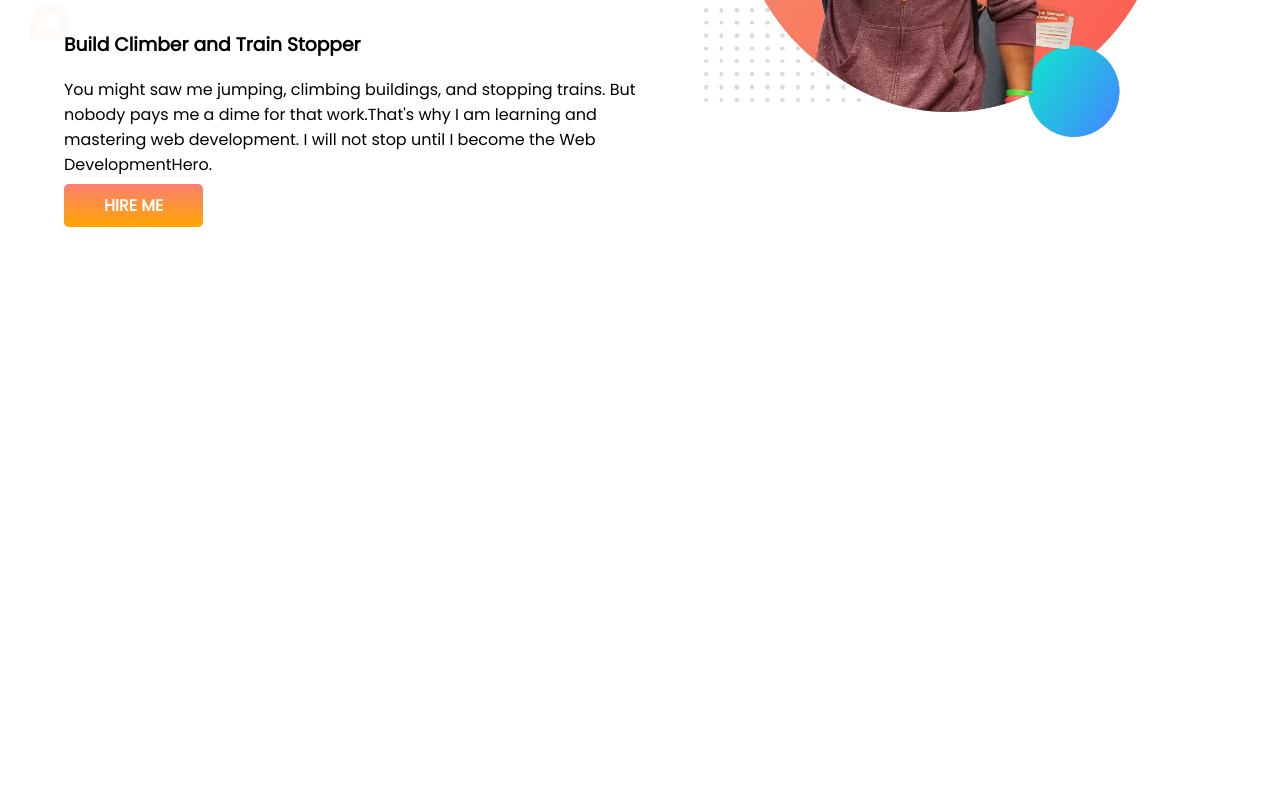
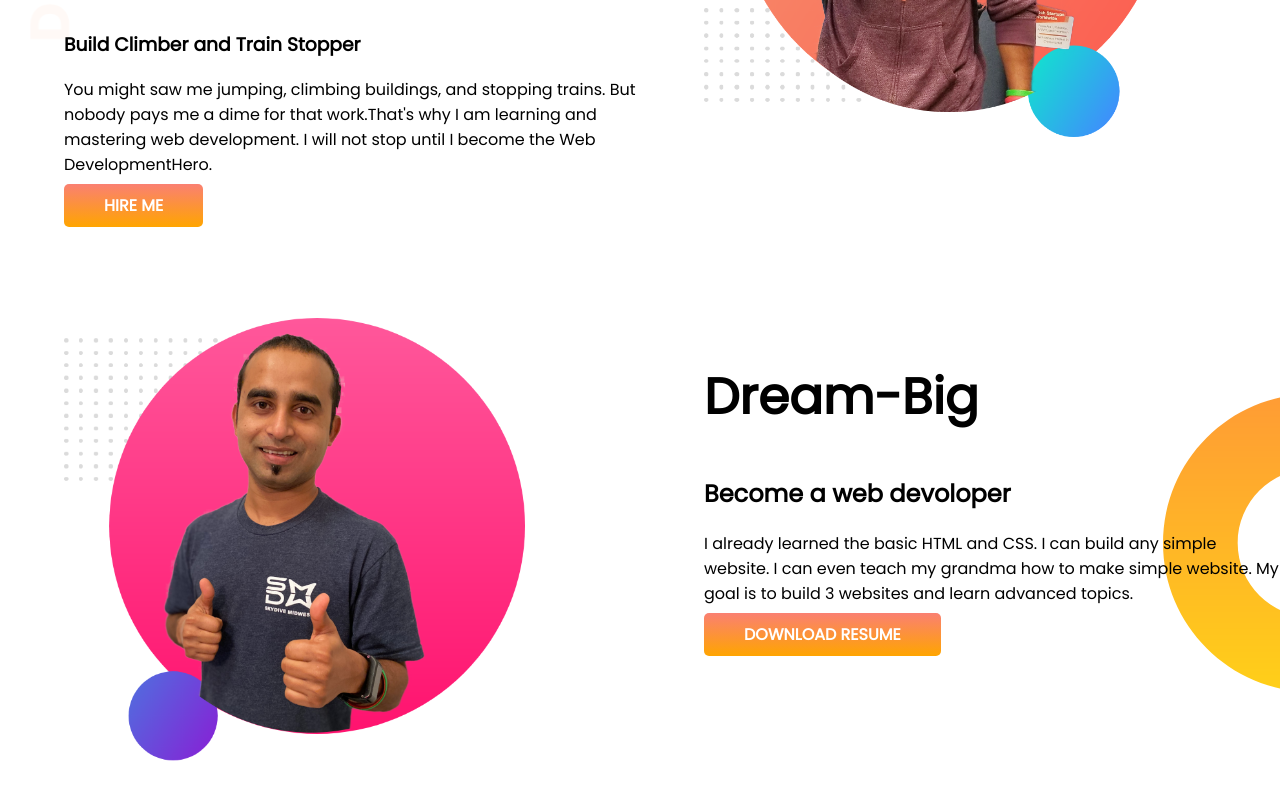
Before and after one commit to new-hero/frist-protfolio, a plain HTML site: page index.html in a window 1280 px wide. Shown: the part 320-1120 px from the top of the page. Before the commit the page ends 800 px from the top, so only its background shows below. Drawn offline with Linux system fonts and the light colour scheme.

Commit message:
dream commit

```diff
--- a/index.html
+++ b/index.html
@@ -22,12 +22,24 @@
             <p>You might saw me jumping, climbing buildings, and stopping trains. But nobody pays me a dime for that
                 work.That's why I am learning and mastering web development. I will not stop until I become the Web
                 DevelopmentHero.</p>
-            <a class="link-btn"href="https://fonts.google.com" target="_blank">HIRE ME</a>
+            <a class="link-btn" href="https://fonts.google.com" target="_blank">HIRE ME</a>
         </div>
         <div class="half-width">
             <img src="images/jhankar.png" alt="">
         </div>
     </section>
+    <section class="dream-big">
+        <div class="half-width">
+            <img src="images/jhankar2.png" alt="">
+        </div>
+        <div class="half-width">
+            <h1>Dream-Big</h1>
+            <h2>Become a web devoloper</h2>
+            <p>I already learned the basic HTML and CSS. I can build any simple website. I can even teach my grandma how
+                to make simple website. My goal is to build 3 websites and learn advanced topics.</p>
+            <a class="link-btn" href="https://fonts.google.com" target="_blank">DOWNLOAD RESUME</a>
+        </div>
+    </section>
 </body>
 
 </html>
--- a/style.css
+++ b/style.css
@@ -14,6 +14,7 @@ h1{
 }
 section{
     display: flex;
+    margin-bottom: 100px;
 }
 .half-width{
     width: 50%;
@@ -34,3 +35,8 @@ img{
     background-image: url(images/top-banner.png);
     background-repeat: no-repeat;
 }
+.dream-big{
+    background-image: url(images/dream-bg.png);
+    background-repeat: no-repeat;
+    background-position: right;
+}
```
